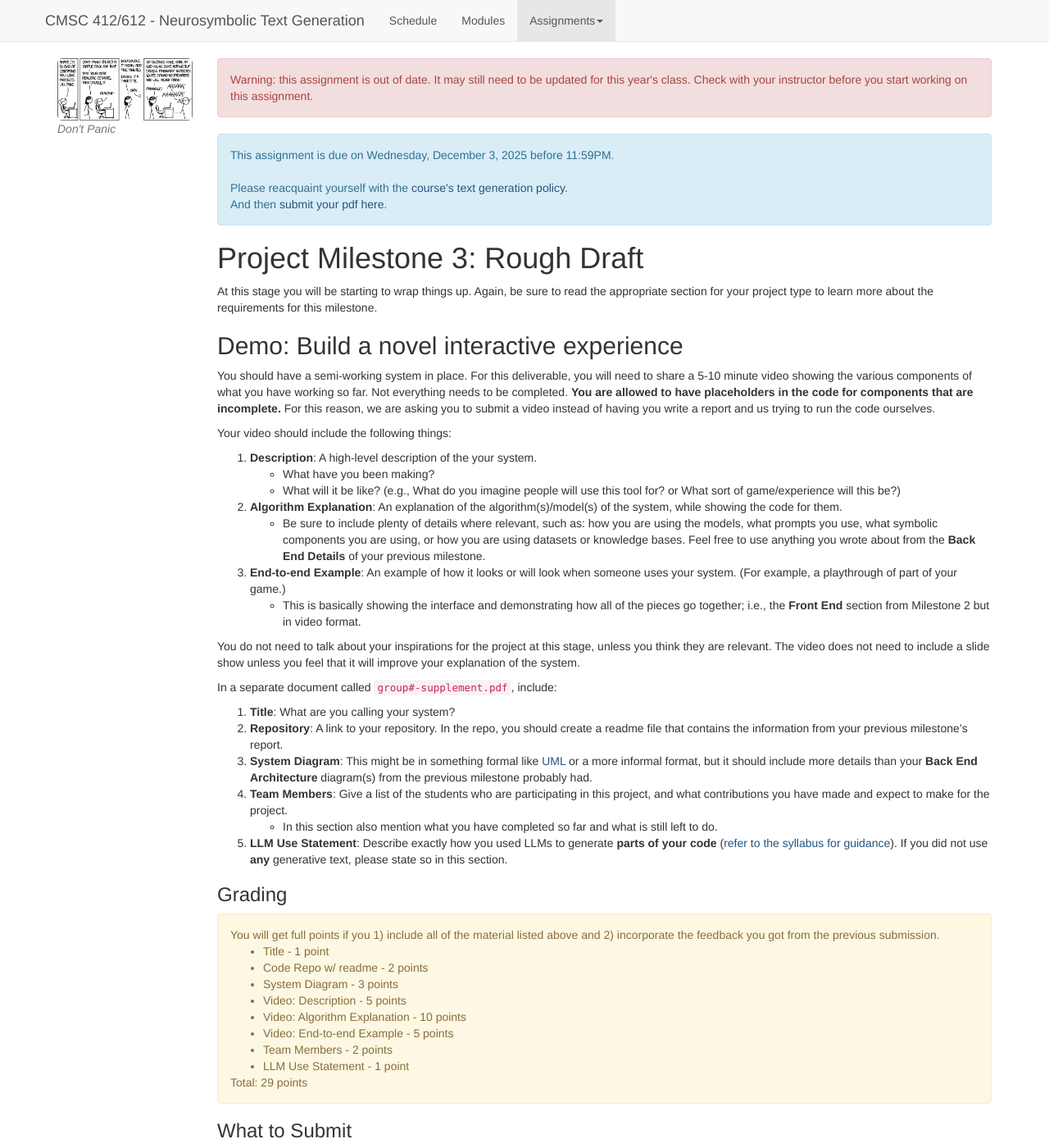
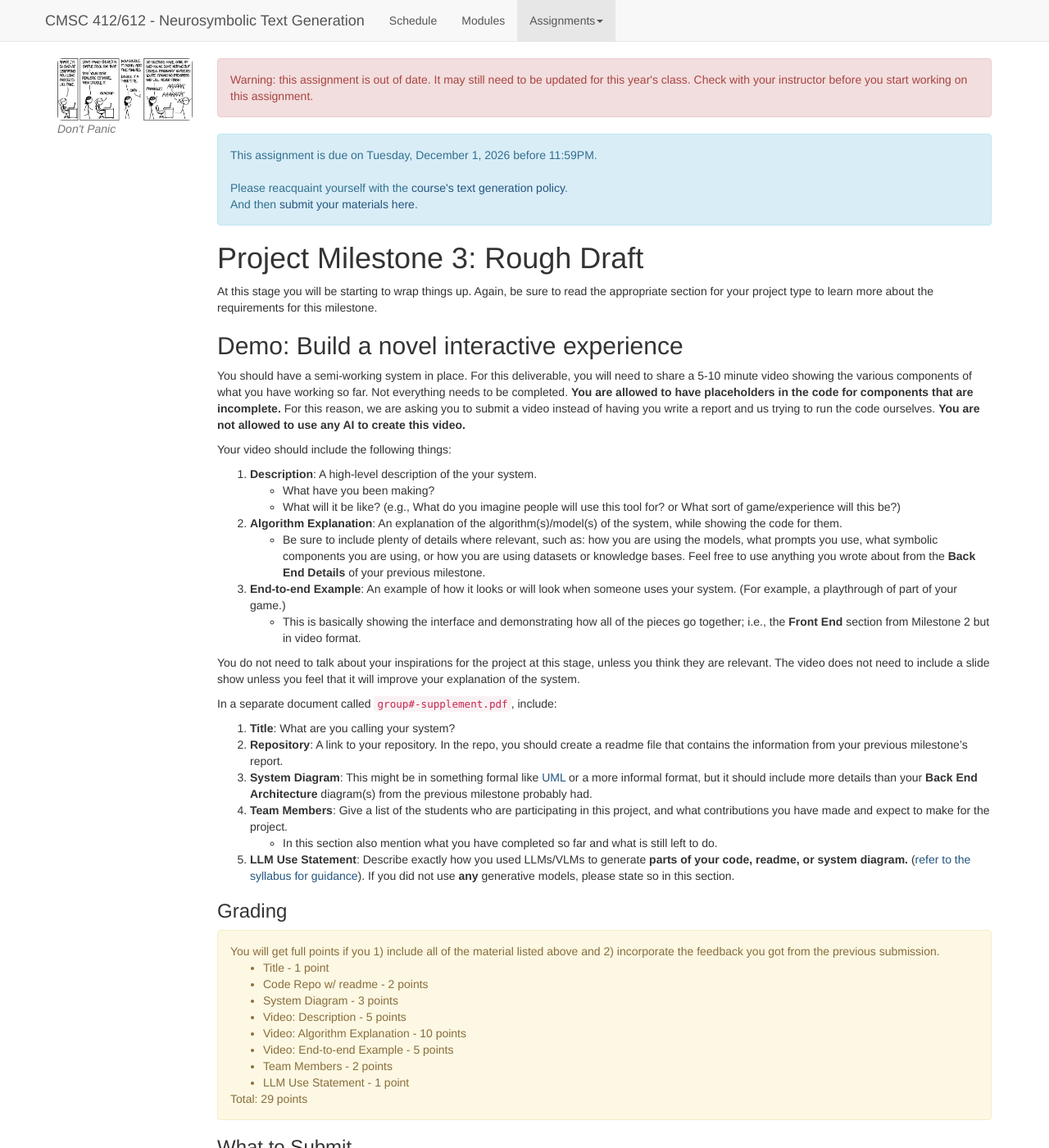
Before and after one commit to lara-martin/neurosymbolic-text-gen, a Jekyll site: the page built from homeworks/project/rough-draft.md, in a window 1280 px wide and 1400 px high. Shown: the whole window at 82% size. Built offline with Jekyll 4.4.1, drawn with Linux system fonts in a browser that asks for light colours; nearby versions of some CDN libraries; a script that is not in the unit is left out; some of the changed text lies outside the part shown.

Commit message:
10/22 lecture, rough draft milestone

```diff
--- a/_data/lectures.yaml
+++ b/_data/lectures.yaml
@@ -174,7 +174,7 @@
 
 -
   date: 2026-10-27
-  title: Neurosymbolic Knowledge Base Systems
+  title: Symbolic and Neurosymbolic Knowledge Base Systems
   type: deadline
   homework_due:
     -
--- a/_data/modules.yaml
+++ b/_data/modules.yaml
@@ -586,7 +586,7 @@
   lessons:
     -
       title: Commonsense Reasoning
-      slides: #slides/25-10-28_commonsense.pdf
+      slides: slides/26-10-22_commonsense.pdf
       video:
       length:
       readings:
@@ -632,7 +632,7 @@
           authors: David Gunning
           url: https://arxiv.org/abs/1810.07528
     -
-      title: Neurosymbolic Knowledge Base Systems
+      title: Symbolic and Neurosymbolic Knowledge Base Systems
       slides: #slides/25-10-30_commonsense.pdf
       video:
       length:
--- a/homeworks/project/rough-draft.md
+++ b/homeworks/project/rough-draft.md
@@ -7,9 +7,9 @@ title: Rough Draft
 type: Project Milestone
 number: 3
 active_tab: homework
-release_date: 2025-11-17
-due_date: 2025-12-03 23:59:00EST
-submission_link: https://blackboard.umbc.edu/ultra/courses/_96140_1/outline/assessment/_7963174_1/overview?courseId=_96140_1
+release_date: 2026-10-27
+due_date: 2026-12-01 23:59:00EST
+submission_link: https://blackboard.umbc.edu/ultra/courses/_112447_1/assessment/test/_8946680_1?gradeitemView=details
 ---
 
 <!-- Check whether the assignment is ready to release -->
@@ -39,7 +39,7 @@ This assignment is due on {{ page.due_date | date: "%A, %B %-d, %Y" }} before {{
 <br><br>
 Please reacquaint yourself with the <a href="{{ site.baseurl }}/index.html#using-llms-or-generative-ai">course's text generation policy</a>.
 <br>
-And then <a href="{{page.submission_link}}">submit your pdf here</a>.
+And then <a href="{{page.submission_link}}">submit your materials here</a>.
 </div>
 
 {% if page.materials %}
@@ -61,7 +61,7 @@ At this stage you will be starting to wrap things up. Again, be sure to read the
 
 
 ## Demo: Build a novel interactive experience
-You should have a semi-working system in place. For this deliverable, you will need to share a 5-10 minute video showing the various components of what you have working so far. Not everything needs to be completed. **You are allowed to have placeholders in the code for components that are incomplete.** For this reason, we are asking you to submit a video instead of having you write a report and us trying to run the code ourselves.
+You should have a semi-working system in place. For this deliverable, you will need to share a 5-10 minute video showing the various components of what you have working so far. Not everything needs to be completed. **You are allowed to have placeholders in the code for components that are incomplete.** For this reason, we are asking you to submit a video instead of having you write a report and us trying to run the code ourselves. **You are not allowed to use any AI to create this video.**
 
 
 Your video should include the following things:
@@ -82,7 +82,7 @@ In a separate document called `group#-supplement.pdf`, include:
 3. __System Diagram__: This might be in something formal like [UML](https://slickplan.com/blog/how-to-make-a-uml-diagram) or a more informal format, but it should include more details than your **Back End Architecture** diagram(s) from the previous milestone probably had.
 4. __Team Members__: Give a list of the students who are participating in this project, and what contributions you have made and expect to make for the project.
   - In this section also mention what you have completed so far and what is still left to do.
-5. __LLM Use Statement__: Describe exactly how you used LLMs to generate **parts of your code** (<a href="{{ site.baseurl }}/index.html#using-llms-or-generative-ai" aria-label="LLM course policy">refer to the syllabus for guidance</a>). If you did not use **any** generative text, please state so in this section.
+5. __LLM Use Statement__: Describe exactly how you used LLMs/VLMs to generate **parts of your code, readme, or system diagram.** (<a href="{{ site.baseurl }}/index.html#using-llms-or-generative-ai" aria-label="LLM course policy">refer to the syllabus for guidance</a>). If you did not use **any** generative models, please state so in this section.
 
 ### Grading
 <div class="alert alert-warning" markdown="1">
@@ -142,6 +142,7 @@ Discussion and Conclusion sections will be added in the final deliverable.
 2. __Introduction__: What research question(s) or problem are you trying to solve?
   - Why this it worth researching?
   - What contributions does this work make? (i.e., What are you doing that's novel?) You might have to compare to other research.
+  - Include a link to your code repository, if you have one, in this section.
 3. __Related Work__: What previous research has been done on this research question?
   - I want you to do a deeper dive of the related work now. Find *at least five more papers* to add to the narrative you've written so far.
 4. __Methods__: What are you doing or making to address your research question(s)?
@@ -160,7 +161,7 @@ Discussion and Conclusion sections will be added in the final deliverable.
 In a separate document called `group#-supplement.pdf`, write:
 1. __Team Members__: Give a list of the students who are participating in this project, and what contributions you have made and expect to make for the project.
   - In this section also mention what you have completed so far and what is still left to do.
-2. __LLM Use Statement__: Describe exactly how you used LLMs to generate parts of your paper (<a href="{{ site.baseurl }}/index.html#using-llms-or-generative-ai" aria-label="LLM course policy">refer to the syllabus for guidance</a>). If you did not use **any** generative text, please state so in this section.
+2. __LLM Use Statement__: Describe exactly how you used LLMs to generate parts of your paper or code (<a href="{{ site.baseurl }}/index.html#using-llms-or-generative-ai" aria-label="LLM course policy">refer to the syllabus for guidance</a>). If you did not use **any** generative models, please state so in this section.
 
 ### Grading
 <div class="alert alert-warning" markdown="1">
```
Also changed, not shown: 1 other file.
